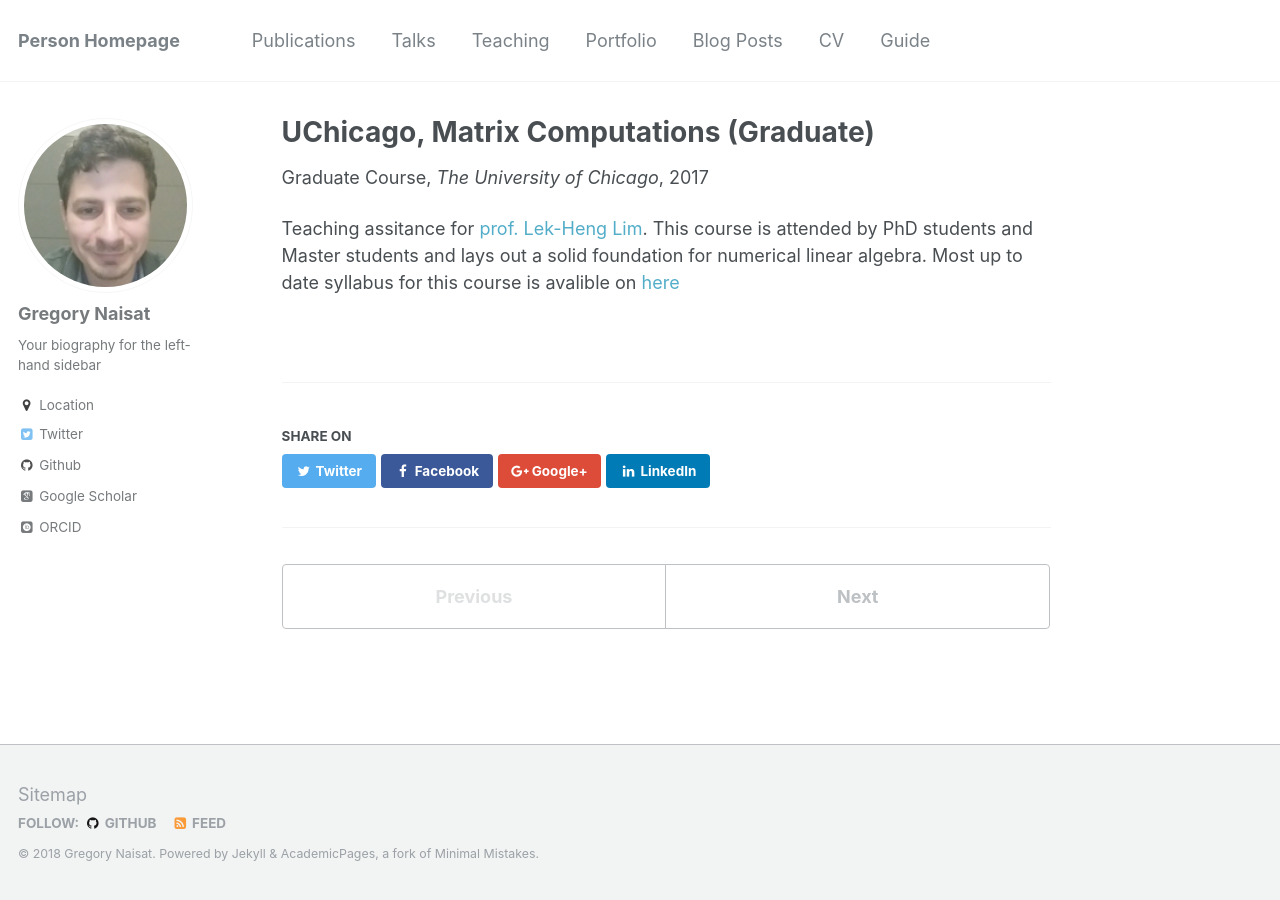
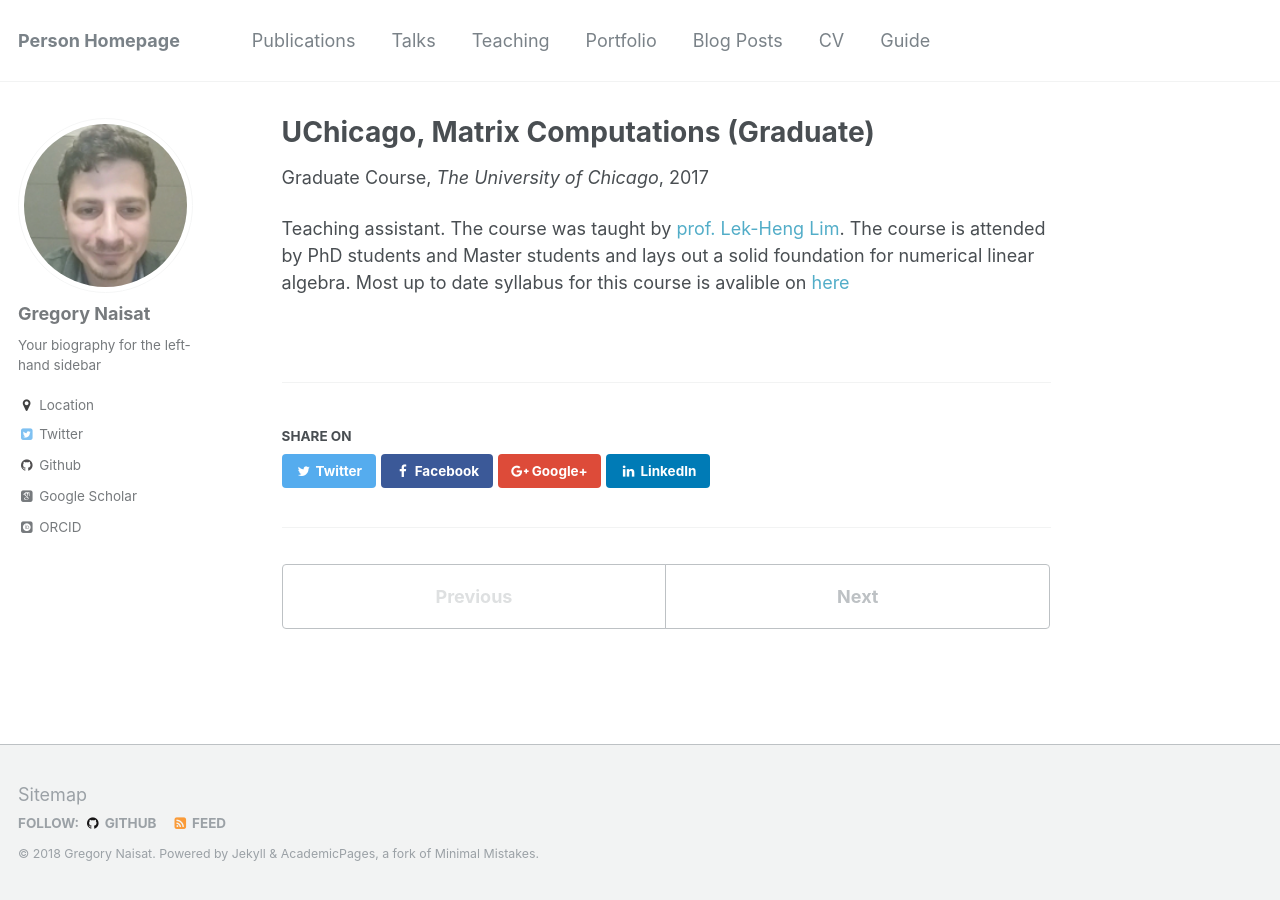
Before and after one commit to sgregnt/sgregnt.github.io, a Jekyll site: the page built from _teaching/2017-fall-309.md, in a window 1280 px wide. Built offline with Jekyll 4.4.1, drawn with Linux system fonts in a browser that asks for light colours; some web fonts are replaced.

Commit message:
teaching fixes

```diff
--- a/_teaching/2017-fall-309.md
+++ b/_teaching/2017-fall-309.md
@@ -8,4 +8,4 @@ date: 2017-01-01
 location: "Chicago, USA"
 ---
 
-Teaching assitance for [prof. Lek-Heng Lim](https://www.stat.uchicago.edu/~lekheng/). This course is attended by PhD students and Master students and lays out a solid foundation for numerical linear algebra.  Most up to date syllabus for this course is avalible on [here](  http://www.stat.uchicago.edu/~lekheng/courses/309/)
+Teaching assistant. The course was taught by [prof. Lek-Heng Lim](https://www.stat.uchicago.edu/~lekheng/). The course is attended by PhD students and Master students and lays out a solid foundation for numerical linear algebra.  Most up to date syllabus for this course is avalible on [here](  http://www.stat.uchicago.edu/~lekheng/courses/309/)
```
Also changed, not shown: _teaching/2017-spring-280.md (+1 -1 lines), _teaching/2018-fall-309.md (+1 -1 lines), _teaching/2018-winter-310.md (+1 -1 lines).
